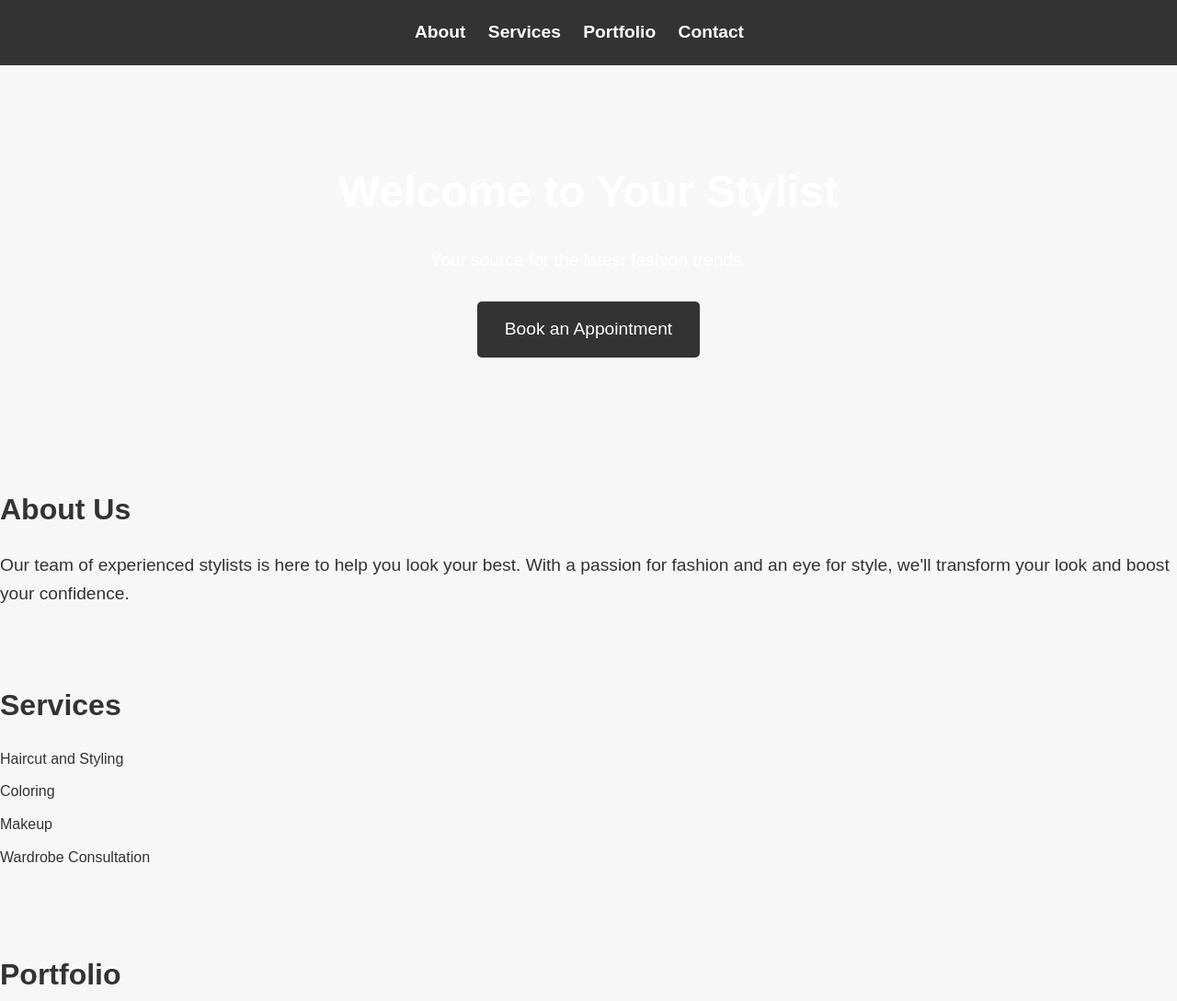
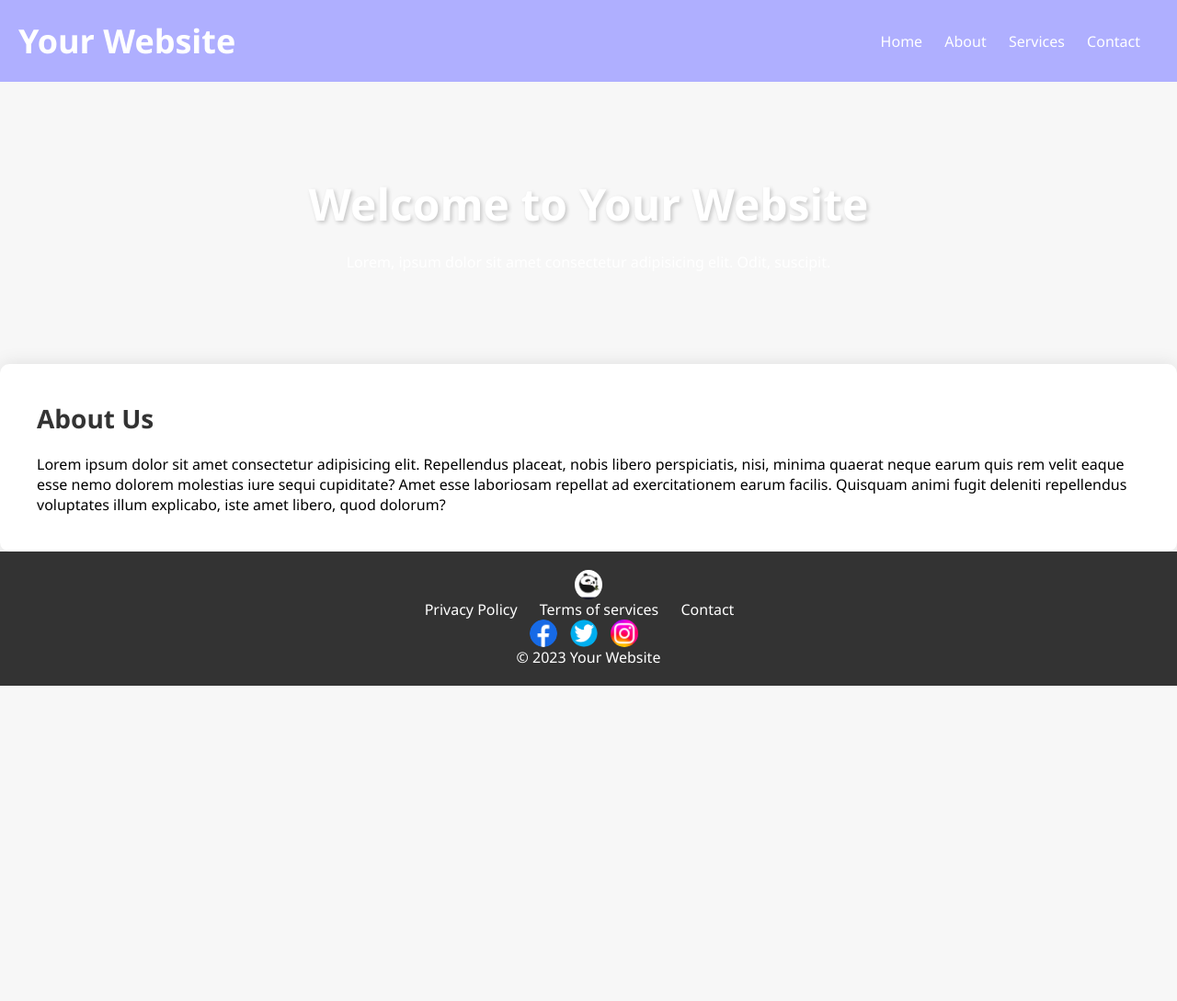
Before and after one commit to anannya-sharma/React-Start, a plain HTML site: page index.html in a window 1280 px wide. Shown: the top 1089 px of the page at 92% size. After the commit the page ends 800 px from the top, so only its background shows below. Drawn offline with Linux system fonts and the light colour scheme.

Commit message:
added png

```diff
--- a/index.html
+++ b/index.html
@@ -4,61 +4,54 @@
     <meta charset="UTF-8">
     <meta name="viewport" content="width=device-width, initial-scale=1.0">
     <link rel="stylesheet" href="styles.css">
-    <title>Your Stylist</title>
+    <title>Document</title>
 </head>
 <body>
    <header>
+    <h1>Your Website</h1>
     <nav>
         <ul>
-                <li><a href="#about">About</a></li>
-                <li><a href="#services">Services</a></li>
-                <li><a href="#portfolio">Portfolio</a></li>
-                <li><a href="#contact">Contact</a></li>
+            <li>Home</li>
+            <li>About</li>
+            <li>Services</li>
+            <li>Contact</li>
         </ul>
     </nav>
    </header>
 
-    <section id="hero">
-        <h1>Welcome to Your Stylist</h1>
-        <p>Your source for the latest fashion trends.</p>
-        <a href="#contact" class="cta-button">Book an Appointment</a>
+   <main>
+        <section class="hero">
+            <h2>Welcome to Your Website</h2>
+            <p>Lorem, ipsum dolor sit amet consectetur adipisicing elit. Odit, suscipit.</p>
         </section>
 
-    <section id="about">
+        <section class="content">
             <h2>About Us</h2>
-        <p>Our team of experienced stylists is here to help you look your best. With a passion for fashion and an eye for style, we'll transform your look and boost your confidence.</p>
+            <p>Lorem ipsum dolor sit amet consectetur adipisicing elit. Repellendus placeat, nobis libero perspiciatis, nisi, minima quaerat neque earum quis rem velit eaque esse nemo dolorem molestias iure sequi cupiditate? Amet esse laboriosam repellat ad exercitationem earum facilis. Quisquam animi fugit deleniti repellendus voluptates illum explicabo, iste amet libero, quod dolorum?</p>
         </section>
-
-    <section id="services">
-        <h2>Services</h2>
-        <ul>
-            <li>Haircut and Styling</li>
-            <li>Coloring</li>
-            <li>Makeup</li>
-            <li>Wardrobe Consultation</li>
-        </ul>
-    </section>
-
-    <section id="portfolio">
-        <h2>Portfolio</h2>
-        <div class="portfolio-item">
-            <img src="https://cdn-icons-png.flaticon.com/512/6009/6009864.png" alt="Portfolio Item 1">
-            <p>Client Transformation</p>
-        </div>
-        <div class="portfolio-item">
-            <img src="image2.jpg" alt="Portfolio Item 2">
-            <p>Red Carpet Event</p>
-        </div>
-    </section>
-
-    <section id="contact">
-        <h2>Contact Us</h2>
-        <p>If you're ready to elevate your style or have any questions, feel free to reach out to us.</p>
-        <a href="mailto:contact@yourstylist.com" class="cta-button">Email Us</a>
-    </section>
+   </main>
 
    <footer>
-        <p>&copy; 2023 Your Stylist</p>
+    <div class="footer-content">
+        <div class="footer-logo">
+            <img src="logo-icon.png" alt="Your logo">
+        </div>
+        <div class="footer-links">
+            <ul>
+                <li>Privacy Policy</li>
+                <li>Terms of services</li>
+                <li>Contact</li>
+            </ul>
+        </div>
+
+        <div class="social-icons">
+            <a href=""><img src="facebook-icon.png" alt="Facebook"></a>
+            <a href=""><img src="twitter-icon.png" alt="Twitter"></a>
+            <a href=""><img src="Instagram-Icon.png" alt="Instagram"></a>
+        </div>
+    </div>
+    <p>&copy; 2023 Your Website</p>
    </footer>
+
 </body>
 </html>
--- a/styles.css
+++ b/styles.css
@@ -1,163 +1,108 @@
-/* Reset some default styles for consistency */
-body, h1, h2, p, ul, li, a {
+body, h1, h2, p, ul{
     margin: 0;
     padding: 0;
 }
 
-/* Global styles */
-body {
-    font-family: Arial, sans-serif;
-    line-height: 1.6;
+body{
     background-color: #f7f7f7;
-    color: #333;
+    font-family:'Segoe UI', Tahoma, Geneva, Verdana, sans-serif
 }
 
-.container {
-    max-width: 1200px;
-    margin: 0 auto;
-    padding: 0 20px;
+header{
+    background-color: rgb(175, 175, 255);
+    color: #fff;
+    padding: 20px;
+    display: flex;
+    justify-content: space-between;
+    align-items: center;
 }
 
-header {
-    background-color: #333;
-    color: #fff;
-    padding: 20px 0;
+header h1{
+    font-size: 36px;
 }
 
-header nav ul {
+nav ul{
     list-style: none;
-    text-align: center;
 }
 
-header nav li {
-    display: inline-block;
+nav li{
+    display: inline;
     margin-right: 20px;
 }
 
-header nav a {
-    text-decoration: none;
+nav a{
+    text-decoration:line-through;
     color: #fff;
     font-weight: bold;
-    font-size: 1.2rem;
 }
 
-/* Hero section */
-#hero {
-    background-image: url('hero-image.jpg');
+.hero{
     background-size: cover;
-    background-position: center;
     text-align: center;
     padding: 100px 0;
     color: #fff;
 }
 
-#hero h1 {
-    font-size: 3rem;
+.hero h2{
+    font-size: 48px;
     margin-bottom: 20px;
+    text-shadow: 2px 2px 4px rgba(0, 0, 0, 0.2);
 }
 
-#hero p {
-    font-size: 1.2rem;
-    margin-bottom: 30px;
+.content{
+    padding: 40px;
+    background-color: #fff;
+    box-shadow: 0 0 20px rgba(0, 0, 0, 0.1);
+    border-radius: 10px;
 }
 
-#hero .cta-button {
-    display: inline-block;
-    padding: 15px 30px;
-    background-color: #333;
-    color: #fff;
-    text-decoration: none;
-    border: none;
-    border-radius: 5px;
-    font-size: 1.2rem;
-    transition: background-color 0.3s;
-}
-
-#hero .cta-button:hover {
-    background-color: #555;
-}
-
-/* Content sections */
-section {
-    padding: 40px 0;
-}
-
-section h2 {
-    font-size: 2rem;
+.content h2{
+    font-size: 28px;
     margin-bottom: 20px;
-}
-
-section p {
-    font-size: 1.2rem;
-}
-
-/* Services section */
-#services ul {
-    list-style-type: none;
-}
-
-#services li {
-    margin-bottom: 10px;
-}
-
-/* Portfolio section */
-.portfolio-item {
-    margin: 20px;
-    display: inline-block;
-    position: relative;
-}
-
-.portfolio-item img {
-    max-width: 100%;
-    border: 1px solid #ccc;
-    border-radius: 5px;
-}
-
-.portfolio-item p {
-    position: absolute;
-    bottom: 10px;
-    left: 10px;
-    background-color: #333;
-    color: #fff;
-    padding: 5px 10px;
-    font-size: 1.2rem;
-    border-radius: 5px;
-}
-
-/* Contact section */
-#contact {
-    background-color: #fff;
-}
-
-#contact h2 {
     color: #333;
 }
 
-#contact p {
-    font-size: 1.2rem;
-    margin-bottom: 20px;
-}
-
-#contact .cta-button {
-    background-color: #333;
-    color: #fff;
-    padding: 15px 30px;
-    font-size: 1.2rem;
-    text-decoration: none;
-    border: none;
-    border-radius: 5px;
-    transition: background-color 0.3s;
-}
-
-#contact .cta-button:hover {
-    background-color: #555;
-}
-
-/* Footer styling */
-footer {
+footer{
     background-color: #333;
     color: #fff;
     text-align: center;
     padding: 20px 0;
-    font-size: 1.2rem;
 }
+
+.footer-conter{
+    display: flex;
+    justify-content: space-between;
+    align-items: center;
+}
+
+.footer-logo img{
+    max-width: 30px;
+    vertical-align: middle;
+    border-radius: 50%;
+}
+
+.footer-links ul{
+    list-style: none;
+    padding: 0;
+}
+
+.footer-links li{
+    display: inline;
+    margin-right: 20px;
+}
+
+.footer-links a{
+    text-decoration: none;
+    color: #fff;
+}
+
+.social-icons a{
+    display: inline-block;
+    margin-right: 10px;
+}
+
+.social-icons img{
+    max-width: 30px;
+    vertical-align: middle;
+    border-radius: 50%;
+}
```
Also changed, not shown: Instagram-Icon.png (added), facebook-icon.png (added), logo-icon.png (added), twitter-icon.png (added). Lines whose indentation alone changed are shown as unchanged.
